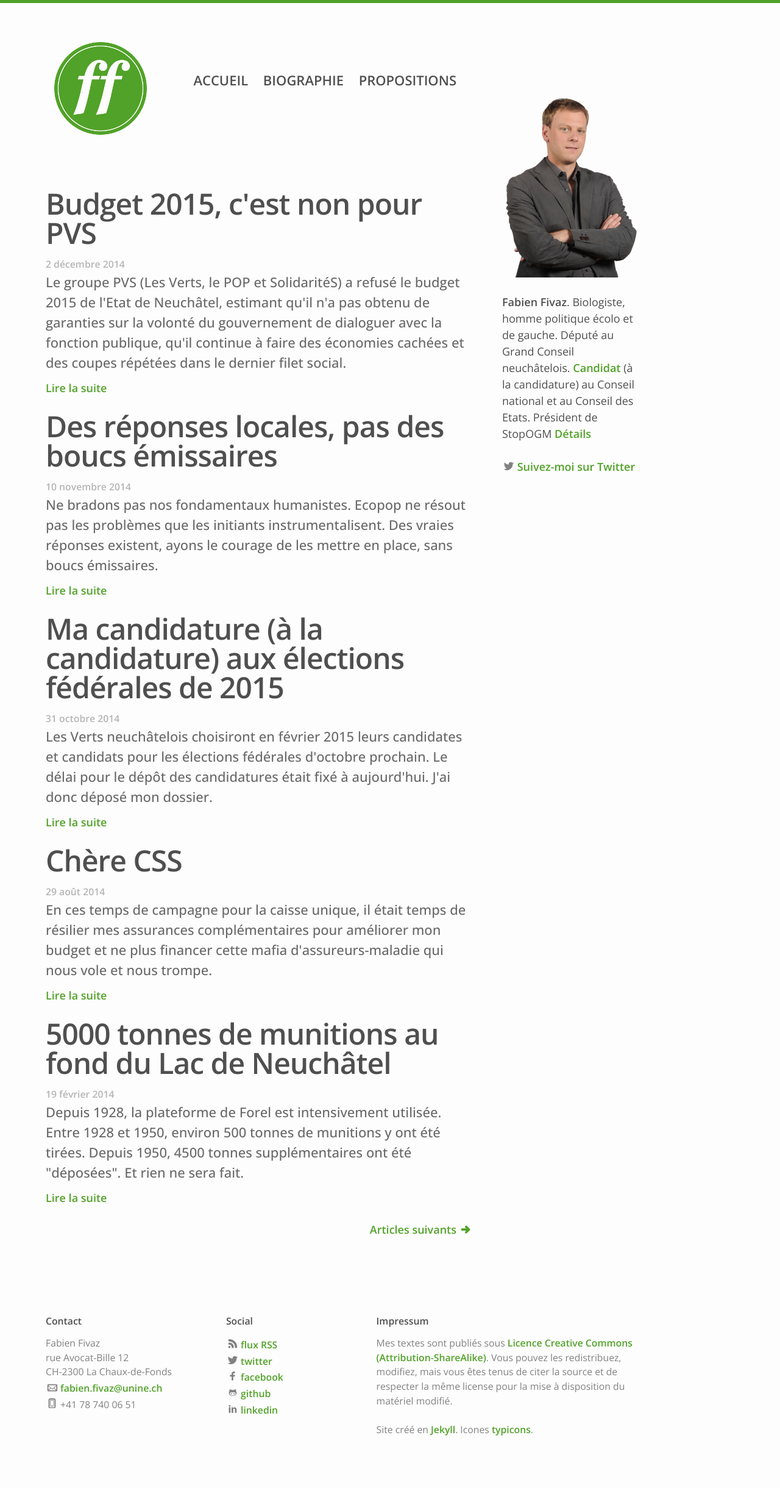
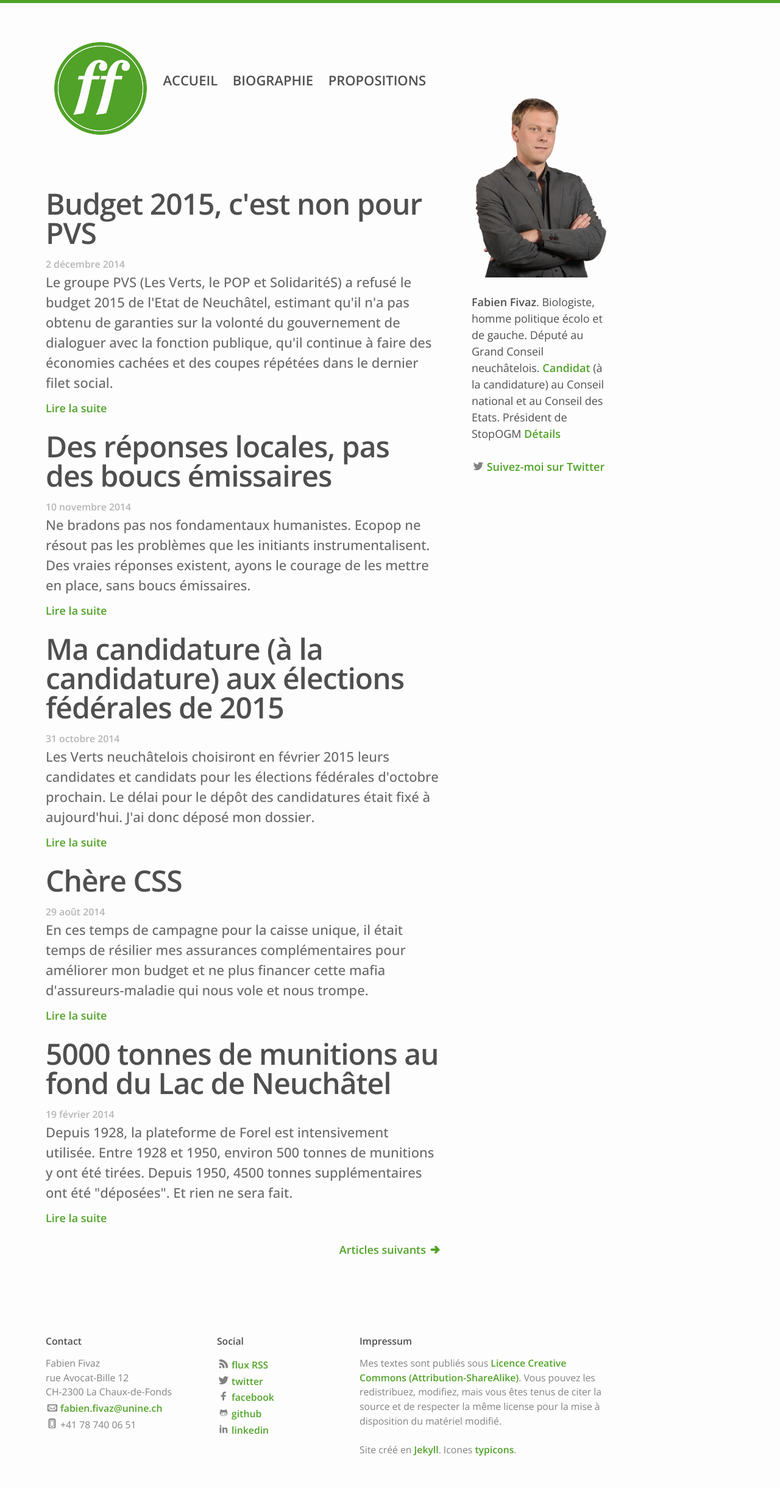
Before and after one commit to ffivaz/ffivaz.github.io, a Jekyll site: the page built from index.html, in a window 1280 px wide. Shown: the whole page at 61% size. Built offline with Jekyll 4.4.1, drawn with Linux system fonts in a browser that asks for light colours; nearby versions of some CDN libraries; the list of posts is cut into pages by our own code; before the commit the page ends 2407 px from its top, so only the background shows below that.

Commit message:
css changes for iPad

```diff
--- a/css/main.scss
+++ b/css/main.scss
@@ -27,7 +27,7 @@
 $small-font-size:  $base-font-size * 0.875;
 
 // Width of the content area
-$content-width:    1024px;
+$content-width:    1024px - 2*$spacing-unit;
 
 $on-palm:          600px;
 $on-laptop:        800px;
```
